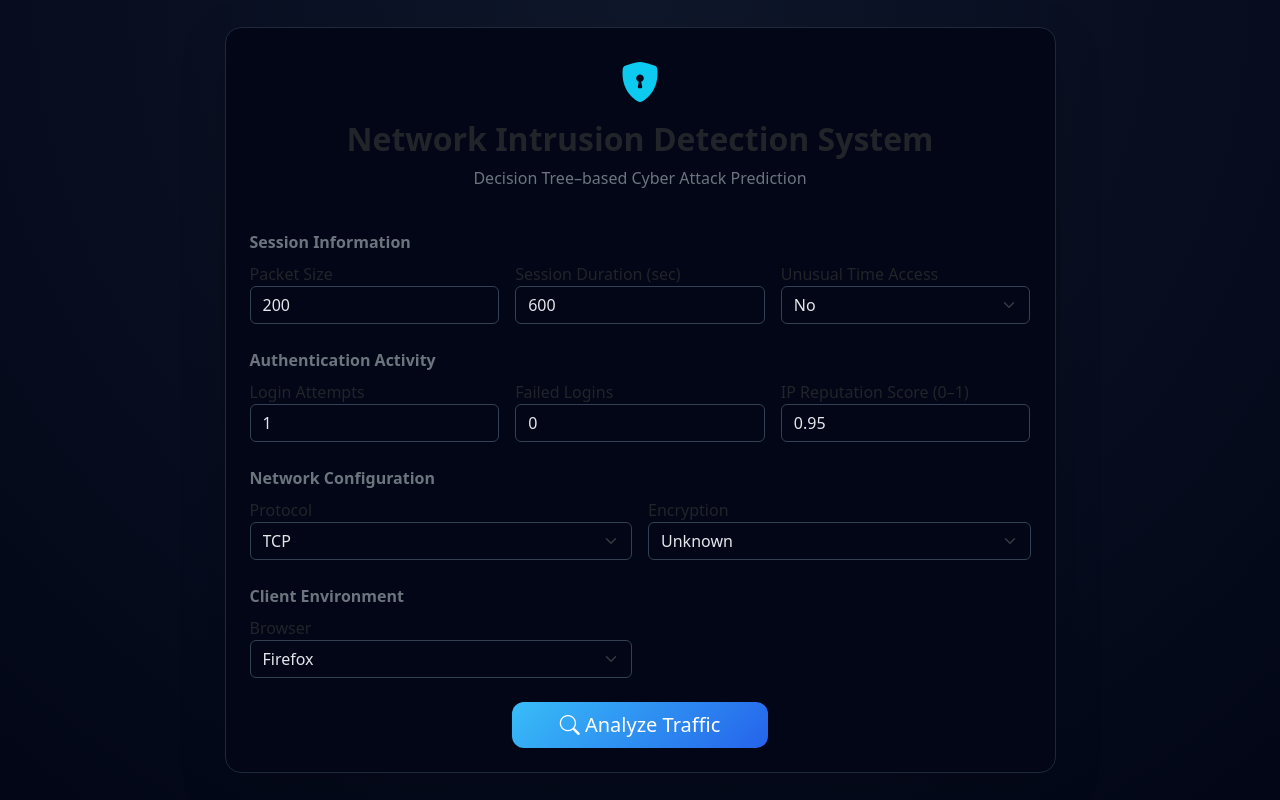
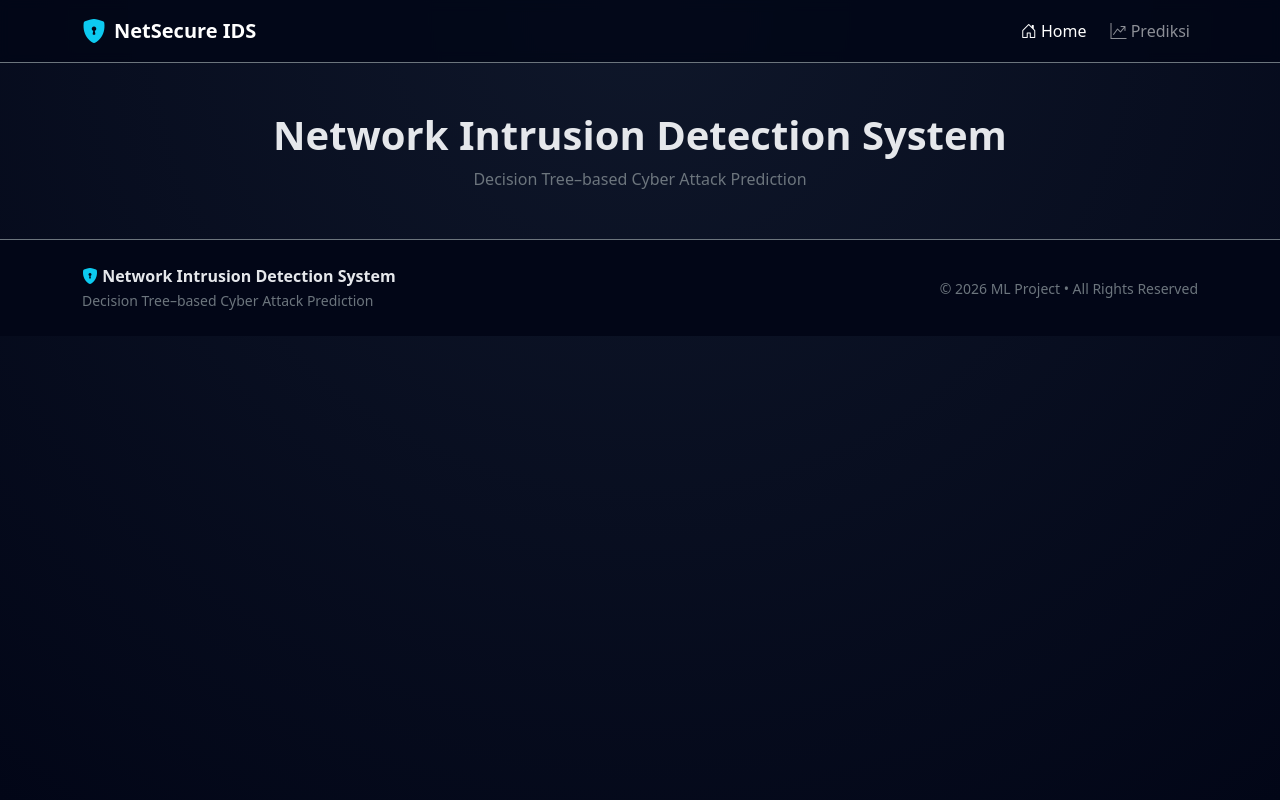
Before and after one commit to zaen23trk-b/ML_PROJECT, a PHP site: page / in a window 1280 px wide. Run offline with PHP 8.4, Linux system fonts and the light colour scheme.

Commit message:
Add files via upload

```diff
--- a/index.php
+++ b/index.php
@@ -3,147 +3,113 @@
 <head>
     <meta charset="UTF-8">
     <title>Network Intrusion Detection</title>
+
+    <!-- BOOTSTRAP CSS -->
     <link href="https://cdn.jsdelivr.net/npm/bootstrap@5.3.2/dist/css/bootstrap.min.css" rel="stylesheet">
+
+    <!-- BOOTSTRAP ICONS -->
     <link href="https://cdn.jsdelivr.net/npm/bootstrap-icons/font/bootstrap-icons.css" rel="stylesheet">
+
+    <!-- CUSTOM CSS -->
     <style>
-        body {
-            background: radial-gradient(circle at top, #0f172a, #020617);
-            color: #e5e7eb;
-            min-height: 100vh;
+        body{
+            background:radial-gradient(circle at top,#0f172a,#020617);
+            color:#e5e7eb;
+            min-height:100vh;
         }
-        .card {
-            background: #020617;
-            border-radius: 16px;
-            border: 1px solid #1e293b;
+        .card{
+            background:#020617;
+            border-radius:16px;
+            border:1px solid #1e293b;
         }
-        label { font-weight: 500; }
-        .form-control, .form-select {
-            background-color: #020617;
-            border: 1px solid #334155;
-            color: #e5e7eb;
+        label{font-weight:500}
+        .form-control,.form-select{
+            background:#020617;
+            border:1px solid #334155;
+            color:#e5e7eb;
         }
-        .form-control:focus, .form-select:focus {
-            background-color: #020617;
-            border-color: #38bdf8;
-            box-shadow: none;
-            color: #fff;
+        .form-control:focus,.form-select:focus{
+            background:#020617;
+            border-color:#38bdf8;
+            box-shadow:none;
+            color:#fff;
         }
-        .btn-primary {
-            background: linear-gradient(135deg, #38bdf8, #2563eb);
-            border-radius: 12px;
-            border: none;
+        .btn-primary{
+            background:linear-gradient(135deg,#38bdf8,#2563eb);
+            border-radius:12px;
+            border:none;
         }
-        .btn-primary:hover { opacity: 0.9; }
+        .btn-primary:hover{opacity:.9}
+        .navbar{
+            background:rgba(2,6,23,.85);
+            backdrop-filter:blur(6px);
+        }
     </style>
 </head>
-<body class="d-flex align-items-center">
+<body>
 
-<div class="container">
-    <div class="row justify-content-center">
-        <div class="col-lg-9">
-            <div class="card p-4 shadow-lg">
+<!-- NAVBAR -->
+<nav class="navbar navbar-expand-lg navbar-dark border-bottom border-secondary">
+    <div class="container">
+        <!-- BRAND -->
+        <a class="navbar-brand fw-bold d-flex align-items-center gap-2" href="index.php">
+            <i class="bi bi-shield-lock-fill text-info fs-4"></i>
+            NetSecure IDS
+        </a>
 
-                <div class="text-center mb-4">
-                    <i class="bi bi-shield-lock-fill fs-1 text-info"></i>
-                    <h2 class="fw-bold mt-2">Network Intrusion Detection System</h2>
-                    <p class="text-secondary">Decision Tree–based Cyber Attack Prediction</p>
+        <!-- TOGGLER -->
+        <button class="navbar-toggler" type="button" data-bs-toggle="collapse" data-bs-target="#mainNavbar">
+            <span class="navbar-toggler-icon"></span>
+        </button>
+
+        <!-- MENU -->
+        <div class="collapse navbar-collapse justify-content-end" id="mainNavbar">
+            <ul class="navbar-nav mb-2 mb-lg-0 gap-lg-2">
+                <li class="nav-item">
+                    <a class="nav-link active" href="index.php">
+                        <i class="bi bi-house-door"></i> Home
+                    </a>
+                </li>
+                <li class="nav-item">
+                    <a class="nav-link" href="Prediksi.php">
+                        <i class="bi bi-graph-up-arrow"></i> Prediksi
+                    </a>
+                </li>
+            </ul>
+        </div>
+    </div>
+</nav>
+
+<!-- HEADER TITLE -->
+<header class="container text-center my-5">
+    <h1 class="fw-bold">Network Intrusion Detection System</h1>
+    <p class="text-secondary">Decision Tree–based Cyber Attack Prediction</p>
+</header>
+
+
+<!-- FOOTER -->
+<footer class="mt-auto border-top border-secondary" style="background:#020617">
+    <div class="container py-4">
+        <div class="row align-items-center">
+            <div class="col-md-6 text-center text-md-start mb-3 mb-md-0">
+                <div class="fw-semibold">
+                    <i class="bi bi-shield-lock-fill text-info"></i>
+                    Network Intrusion Detection System
                 </div>
-
-                <form method="POST" action="predict.php">
-
-                    <!-- SESSION INFO -->
-                    <div class="mb-4">
-                        <div class="fw-bold text-secondary mb-2">Session Information</div>
-                        <div class="row g-3">
-                            <div class="col-md-4">
-                                <label>Packet Size</label>
-                                <input type="number" class="form-control" name="network_packet_size" value="200" required>
-                            </div>
-                            <div class="col-md-4">
-                                <label>Session Duration (sec)</label>
-                                <input type="number" class="form-control" name="session_duration" value="600" required>
-                            </div>
-                            <div class="col-md-4">
-                                <label>Unusual Time Access</label>
-                                <select class="form-select" name="unusual_time_access">
-                                    <option value="0" selected>No</option>
-                                    <option value="1">Yes</option>
-                                </select>
-                            </div>
-                        </div>
-                    </div>
-
-                    <!-- AUTH -->
-                    <div class="mb-4">
-                        <div class="fw-bold text-secondary mb-2">Authentication Activity</div>
-                        <div class="row g-3">
-                            <div class="col-md-4">
-                                <label>Login Attempts</label>
-                                <input type="number" class="form-control" name="login_attempts" value="1" required>
-                            </div>
-                            <div class="col-md-4">
-                                <label>Failed Logins</label>
-                                <input type="number" class="form-control" name="failed_logins" value="0" required>
-                            </div>
-                            <div class="col-md-4">
-                                <label>IP Reputation Score (0–1)</label>
-                                <input type="number" step="0.01" class="form-control" name="ip_reputation_score" value="0.95" required>
-                            </div>
-                        </div>
-                    </div>
-
-                    <!-- NETWORK -->
-                    <div class="mb-4">
-                        <div class="fw-bold text-secondary mb-2">Network Configuration</div>
-                        <div class="row g-3">
-                            <div class="col-md-6">
-                                <label>Protocol</label>
-                                <select class="form-select" name="protocol">
-                                    <option value="TCP" selected>TCP</option>
-                                    <option value="UDP">UDP</option>
-                                    <option value="ICMP">ICMP</option>
-                                </select>
-                            </div>
-                            <div class="col-md-6">
-                                <label>Encryption</label>
-                                <select class="form-select" name="encryption">
-                                    <option value="DES">DES</option>
-                                    <option value="AES">AES</option>
-                                    <option value="Unknown" selected>Unknown</option>
-                                </select>
-                            </div>
-                        </div>
-                    </div>
-
-                    <!-- CLIENT -->
-                    <div class="mb-4">
-                        <div class="fw-bold text-secondary mb-2">Client Environment</div>
-                        <div class="row g-3">
-                            <div class="col-md-6">
-                                <label>Browser</label>
-                                <select class="form-select" name="browser">
-                                    <option value="Edge">Edge</option>
-                                    <option value="Firefox" selected>Firefox</option>
-                                    <option value="Safari">Safari</option>
-                                    <option value="Chrome">Chrome</option>
-                                    <option value="Unknown">Unknown</option>
-                                </select>
-                            </div>
-                        </div>
-                    </div>
-
-                    <div class="text-center">
-                        <button type="submit" class="btn btn-primary btn-lg px-5">
-                            <i class="bi bi-search"></i> Analyze Traffic
-                        </button>
-                    </div>
-
-                </form>
-
+                <small class="text-secondary">
+                    Decision Tree–based Cyber Attack Prediction
+                </small>
+            </div>
+            <div class="col-md-6 text-center text-md-end">
+                <small class="text-secondary">
+                    © <?php echo date('Y'); ?> ML Project • All Rights Reserved
+                </small>
             </div>
         </div>
     </div>
-</div>
+</footer>
 
+<!-- BOOTSTRAP JS -->
+<script src="https://cdn.jsdelivr.net/npm/bootstrap@5.3.2/dist/js/bootstrap.bundle.min.js"></script>
 </body>
 </html>
```
Also changed, not shown: Prediksi.php (added, +92 -0 lines), predict.php (+38 -81 lines), 2 other files.
